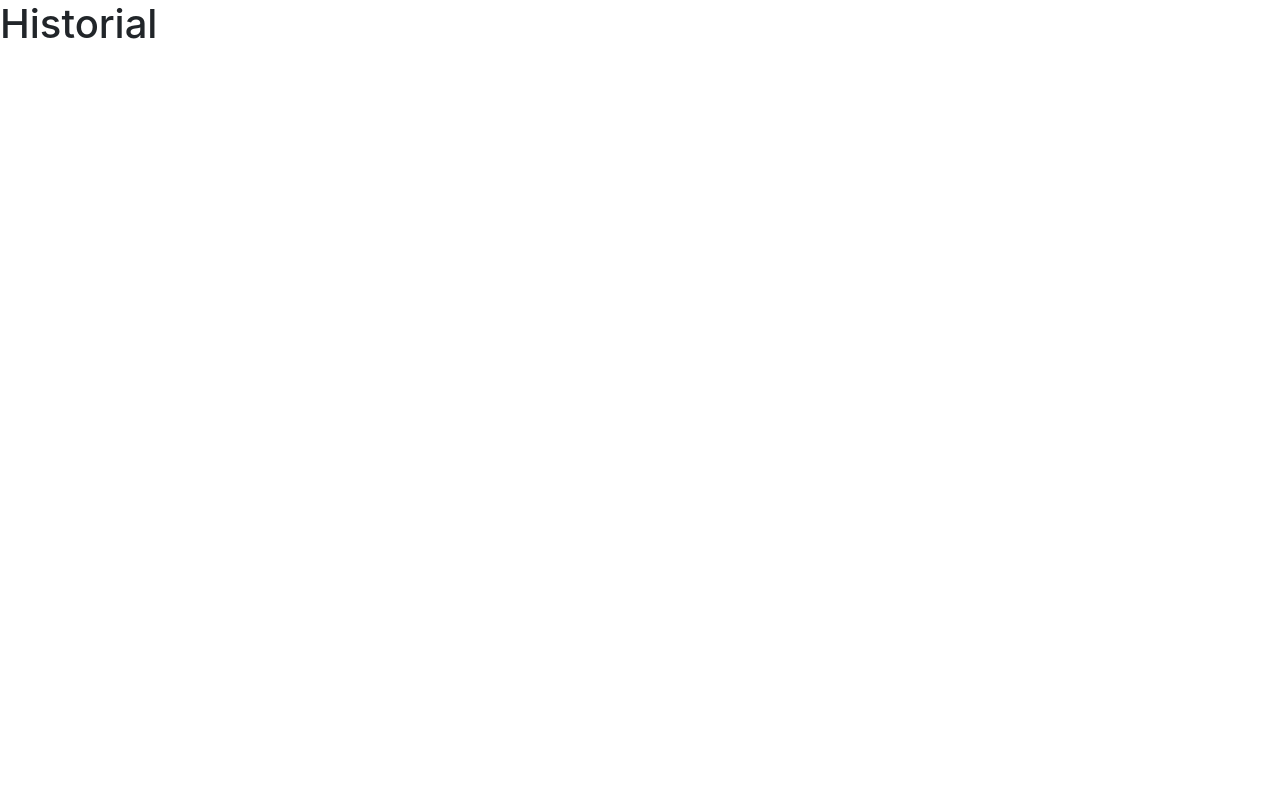
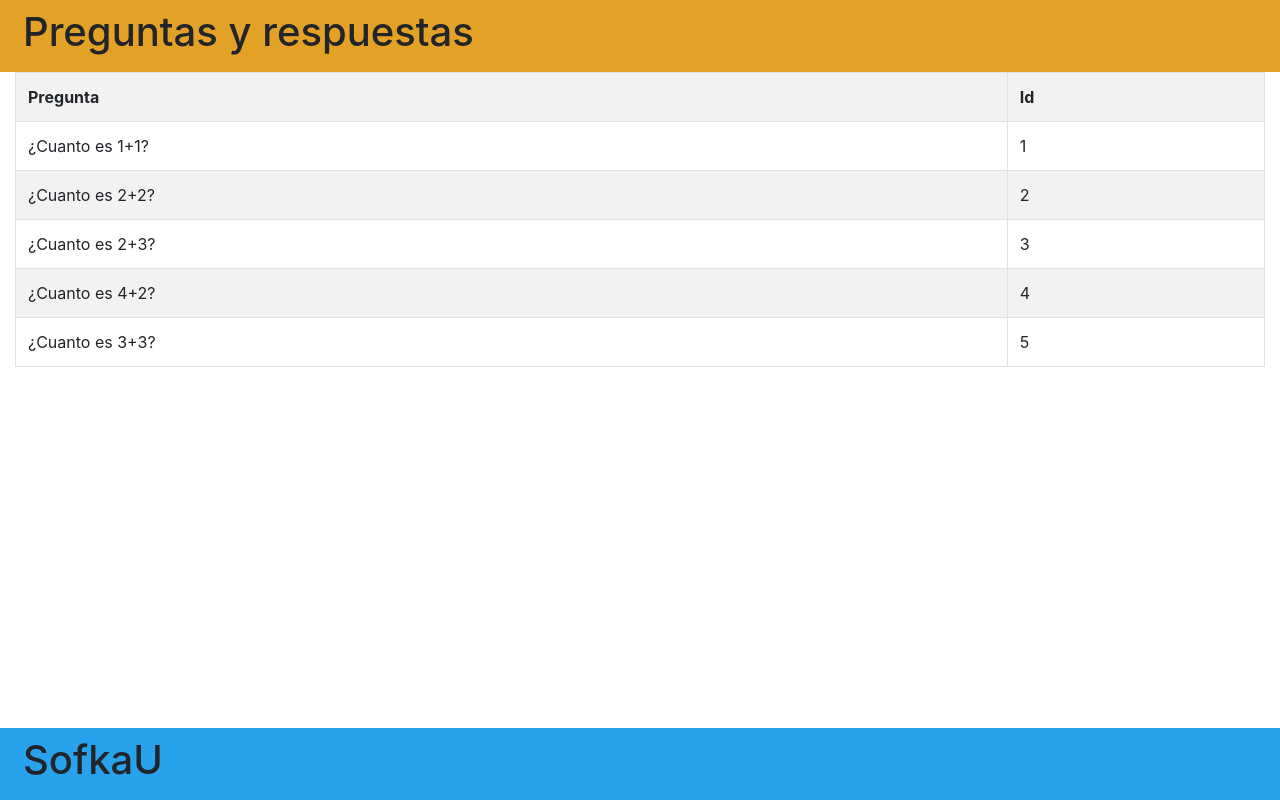
Before and after one commit to MateoCardonaRincon/reto-javascript-sofkau, a plain HTML site: page index.html in a window 1280 px wide. Both pictures are taken after a click on the button "Historial". Drawn offline with nearby package versions, Linux system fonts and the light colour scheme.

Commit message:
Agregar tabla de historial de resultados
Se hace un llamado a la lista de objetos almacenados en el localStorage y se agregan en una nueva fila con un <tr> y un <td>

```diff
--- a/app.js
+++ b/app.js
@@ -1,7 +1,7 @@
 import menu from "./views/menu.js";
-//import QUESTIONS_C1 from "/questions.js";
+import QUESTIONS_C1 from "/questions.js";
 
 menu();
 
-// localStorage.setItem("Prueba",  JSON.stringify(QUESTIONS_C1));
+localStorage.setItem("Prueba",  JSON.stringify(QUESTIONS_C1));
 // JSON.parse(localStorage.getItem("Prueba"))
--- a/index.html
+++ b/index.html
@@ -21,7 +21,7 @@
             </div>
         </header>
 
-        <body>
+        <div id="body-div">
             <div class="container">
                 <div id="top" class="row m-5 justify-content-center"></div>
             </div>
@@ -31,9 +31,8 @@
             <div class="container">
                 <div id="bottom" class="row m-5 justify-content-center"></div>
             </div>
-        </body>
+        </div>
 
-        <div></div>
 
         <footer>
             <div id="footer" class="row p-2 footer">
--- a/modules/showRecords.js
+++ b/modules/showRecords.js
@@ -1,11 +1,21 @@
+var bdiv = document.querySelector("#body-div");
+
 const showRecords = () => {
-    let data = JSON.parse(localStorage.getItem("Prueba"))
+    let data = JSON.parse(localStorage.getItem("Prueba"));
 
-    let table = document.createElement("table")
-    table.setAttribute("id", "records-table")
-    let th = document.createElement("th")
+    var table = document.createElement("table");
+    table.setAttribute("id", "records-table");
 
-    document.body.innerHTML = `<h1>Historial</h1>`
+    let theader = `<table class="table table-striped table-bordered"><tr><th>Pregunta</th><th>Id</th></tr>`;
+
+    let tbody = ``
+    data.map((record) => {
+        tbody += `<tr><td>${record.question}</td>
+      <td>${record.id}</td></tr>`;
+    });
+
+
+    bdiv.innerHTML = theader.concat(tbody)
 };
 
 export default showRecords;
```
